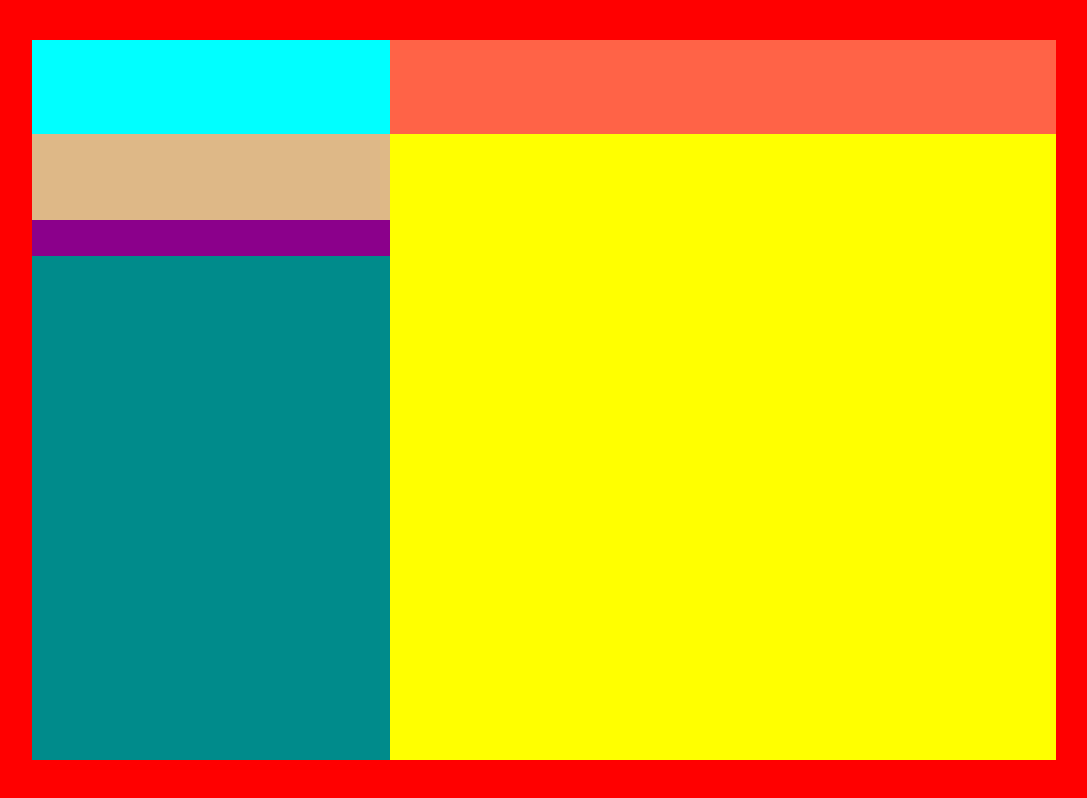
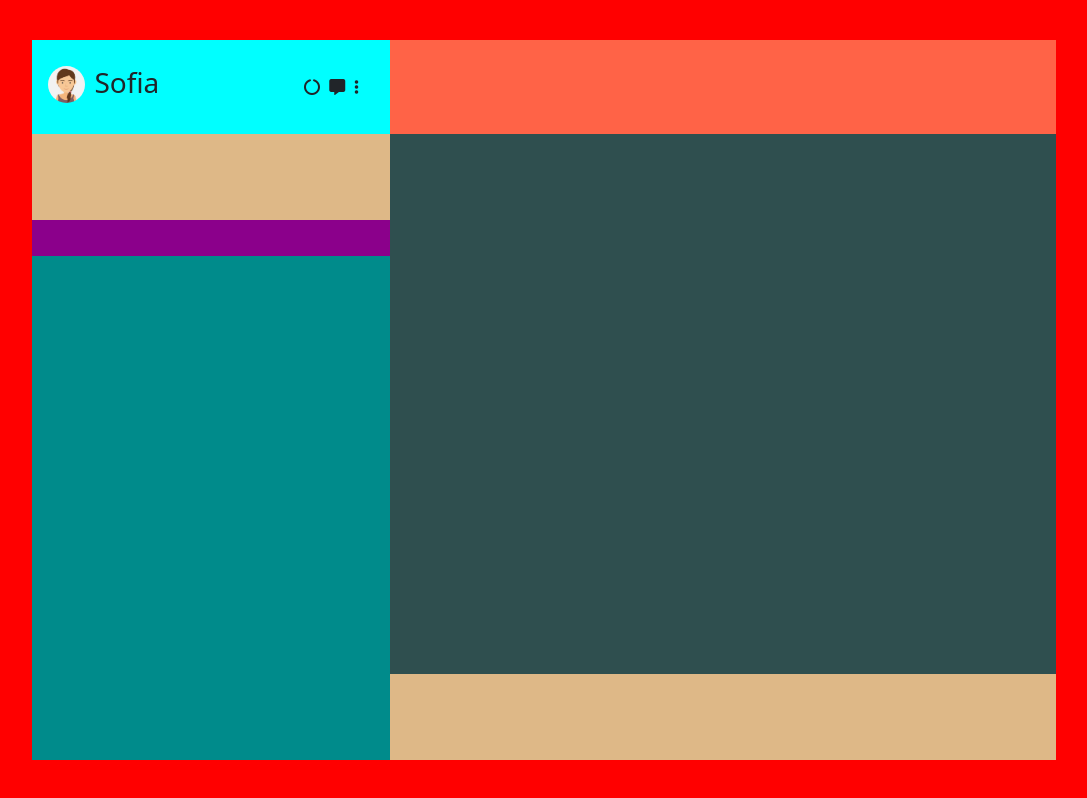
Before and after one commit to GianlucaSirianni/vue-boolzapp, a plain HTML site: page index.html in a window 1280 px wide. Shown: the whole page, without its empty margins (96-1183 px from the left). Drawn offline with nearby package versions, Linux system fonts and the light colour scheme.

Commit message:
layout colonna sinistra in progress

```diff
--- a/index.html
+++ b/index.html
@@ -28,6 +28,23 @@
                 <!-- user info -->
                 <div class="userInfo">
 
+                    <div class="imgIconContainer">
+
+                        <div class="userImg">
+                            <img src="./img/avatar_io.jpg" alt="" id="myPic">
+                        </div>
+
+                        <div class="userName">
+                            <h3>Sofia</h3>
+                        </div>
+
+                    </div>
+
+                    <div class="userIcons">
+                        <i class="fa-solid fa-circle-notch"></i>
+                        <i class="fa-solid fa-message"></i>
+                        <i class="fa-solid fa-ellipsis-vertical"></i>
+                    </div>
                 </div>
 
 
--- a/style.css
+++ b/style.css
@@ -38,9 +38,42 @@ body{
     background-color: green;
 }
 
+
 .userInfo{
     height: 13%;
     background-color: aqua;
+    display: flex;
+    justify-content:space-between;
+    align-items: center;
+}
+
+.imgIconContainer{
+    width: 40%;
+    display: flex;
+    justify-content: flex-start;
+    padding: 1rem;
+}
+
+ /* .userImg{
+    width: 20%;
+} */
+
+.userName{
+    display: flex;
+    align-items: center;
+}
+
+#myPic{
+    width: 80%;
+    border-radius: 50px;
+}
+
+.userIcons{
+    padding: 2rem;
+}
+
+.userIcons i{
+    margin-left: 5px;
 }
 
 .desktopNotifications{
@@ -70,3 +103,13 @@ body{
     height: 13%;
     background-color:tomato;
 }
+
+.chat{
+    height: 75%;
+    background-color: darkslategray;
+}
+
+.chatCommands{
+    height: 12%;
+    background-color:burlywood;
+}
```
